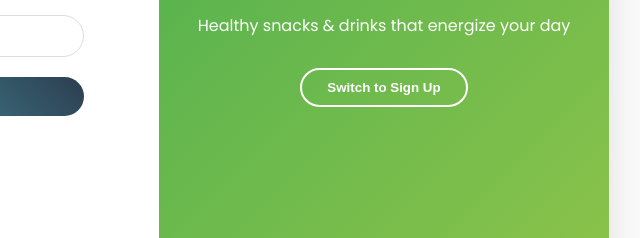
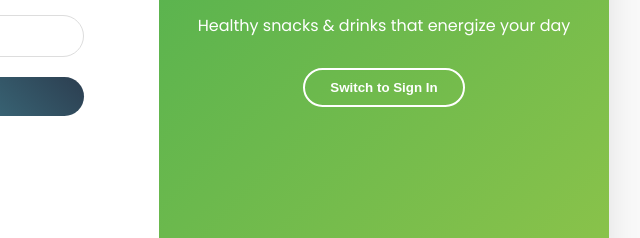
Before and after one commit to GeorgieGeorge-jr/Crispie, a plain HTML site: page index.html in a window 1280 px wide. Shown: the part 381-619 px from the top of the page, 481-1121 px from the left. Drawn offline with Linux system fonts and the light colour scheme; no server answers.

Commit message:
minor changes

```diff
--- a/index.html
+++ b/index.html
@@ -38,7 +38,7 @@
       <div class="overlay-content fade-in">
         <h2>Welcome to Crispie</h2>
         <p>Healthy snacks & drinks that energize your day</p>
-        <button onclick="toggleForm()">Switch to Sign Up</button>
+        <button onclick="toggleForm()">Switch to Sign In</button>
       </div>
     </div>
   </div>
```
